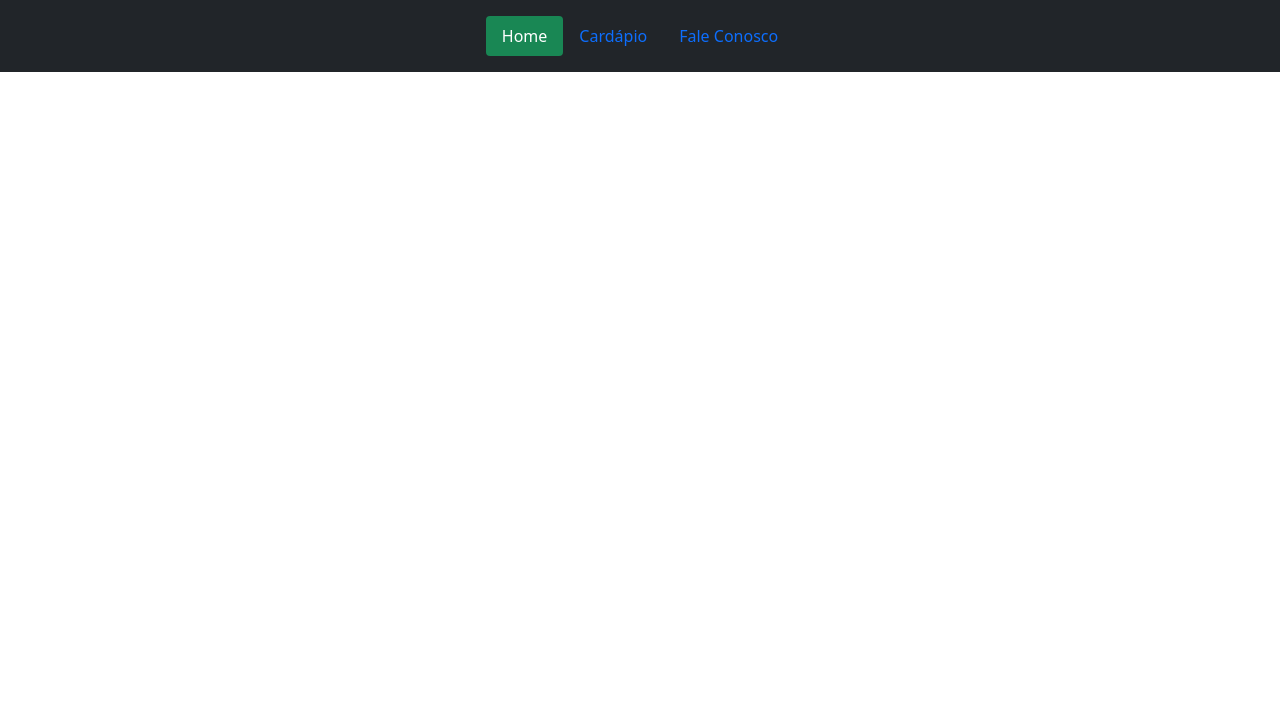
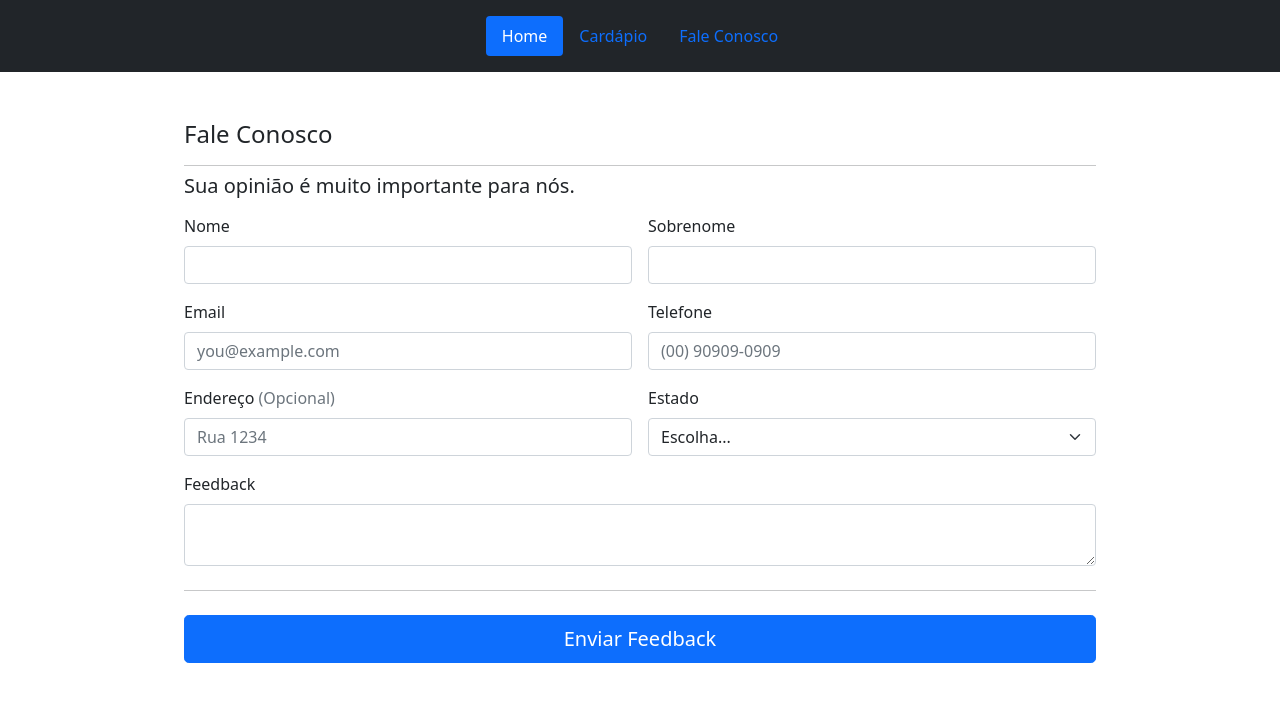
Before and after one commit to Jodecir/restaurante_bootstrap, a plain HTML site: page feedback.html in a window 1280 px wide. Drawn offline with Linux system fonts and the light colour scheme.

Commit message:
CREATE feedback page

```diff
--- a/feedback.html
+++ b/feedback.html
@@ -22,17 +22,94 @@
       <nav class="d-flex justify-content-center py-3 bg-dark text-white">
         <ul class="nav nav-pills">
           <li class="nav-item">
-            <a href="index.html" class="nav-link active bg-success" aria-current="page">Home</a>
+            <a href="index.html" class="nav-link active bg-primary" aria-current="page">Home</a>
           </li>
           <li class="nav-item">
-            <a href="feedback.html" class="nav-link">Cardápio</a>
+            <a href="cardapio.html" class="nav-link">Cardápio</a>
           </li>
           <li class="nav-item">
-            <a href="cardapio.html" class="nav-link">Fale Conosco</a>
+            <a href="feedback.html" class="nav-link">Fale Conosco</a>
           </li>
         </ul>
       </nav>
     </header>
+    <main>
+      <div class="container d-flex py-5">
+        <div class="container fluid">
+          <h4 class="mb-3">Fale Conosco</h4>
+          <hr class="my-2">
+          <h5 class="mb-3">Sua opinião é muito importante para nós.</h5>
+          <form class="needs-validation" novalidate>
+            <div class="row g-3">
+              <div class="col-sm-6">
+                <label for="firstName" class="form-label">Nome</label>
+                <input type="text" class="form-control" id="firstName" placeholder="" value="" required>
+                <div class="invalid-feedback">
+                  Nome valido
+                </div>
+              </div>
+
+              <div class="col-sm-6">
+                <label for="lastName" class="form-label">Sobrenome</label>
+                <input type="text" class="form-control" id="lastName" placeholder="" value="" required>
+                <div class="invalid-feedback">
+                  Sobrenome valido
+                </div>
+              </div>
+
+              <div class="col-6">
+                <label for="email" class="form-label">Email</label>
+                <input type="email" class="form-control" id="email" placeholder="you@example.com" required>
+                <div class="invalid-feedback">
+                  Por favor, insira um email valido.
+                </div>
+              </div>
+
+              <div class="col-6">
+                <label for="telefone" class="form-label">Telefone</label>
+                <input type="telefone" class="form-control" id="email" placeholder="(00) 90909-0909" required>
+                <div class="invalid-feedback">
+                  Por favor, insira um telefone valido.
+                </div>
+              </div>
+
+              <div class="col-6">
+                <label for="address" class="form-label">Endereço<span class="text-muted"> (Opcional)</span></label>
+                <input type="text" class="form-control" id="address" placeholder="Rua 1234">
+                <div class="invalid-feedback">
+                  Por favor, insira um endereço valido.
+                </div>
+              </div>
+
+              <div class="col-md-6">
+                <label for="state" class="form-label">Estado</label>
+                <select class="form-select" id="state" required>
+                  <option value="">Escolha...</option>
+                  <option>Rio de Janeiro</option>
+                  <option>São Paulo</option>
+                  <option>Espírito Santo</option>
+                </select>
+                <div class="invalid-feedback">
+                  Please provide a valid state.
+                </div>
+              </div>
+
+              <div class="col-md-12">
+                <label for="state" class="form-label">Feedback</label>
+                <textarea class="form-control" id="state" required></textarea>
+                <div class="invalid-feedback">
+                  Please provide a valid state.
+                </div>
+              </div>
+            </div>
+
+            <hr class="my-4">
+
+            <button class="w-100 btn btn-primary btn-lg" type="submit">Enviar Feedback</button>
+          </form>
+        </div>
+      </div>
+    </main>
   </body>
   <script src="js/bootstrap.js"></script>
   <script src="js/bootstrap.min.js"></script>
```
Also changed, not shown: cardapio.html (+3 -3 lines), index.html (+3 -3 lines).
